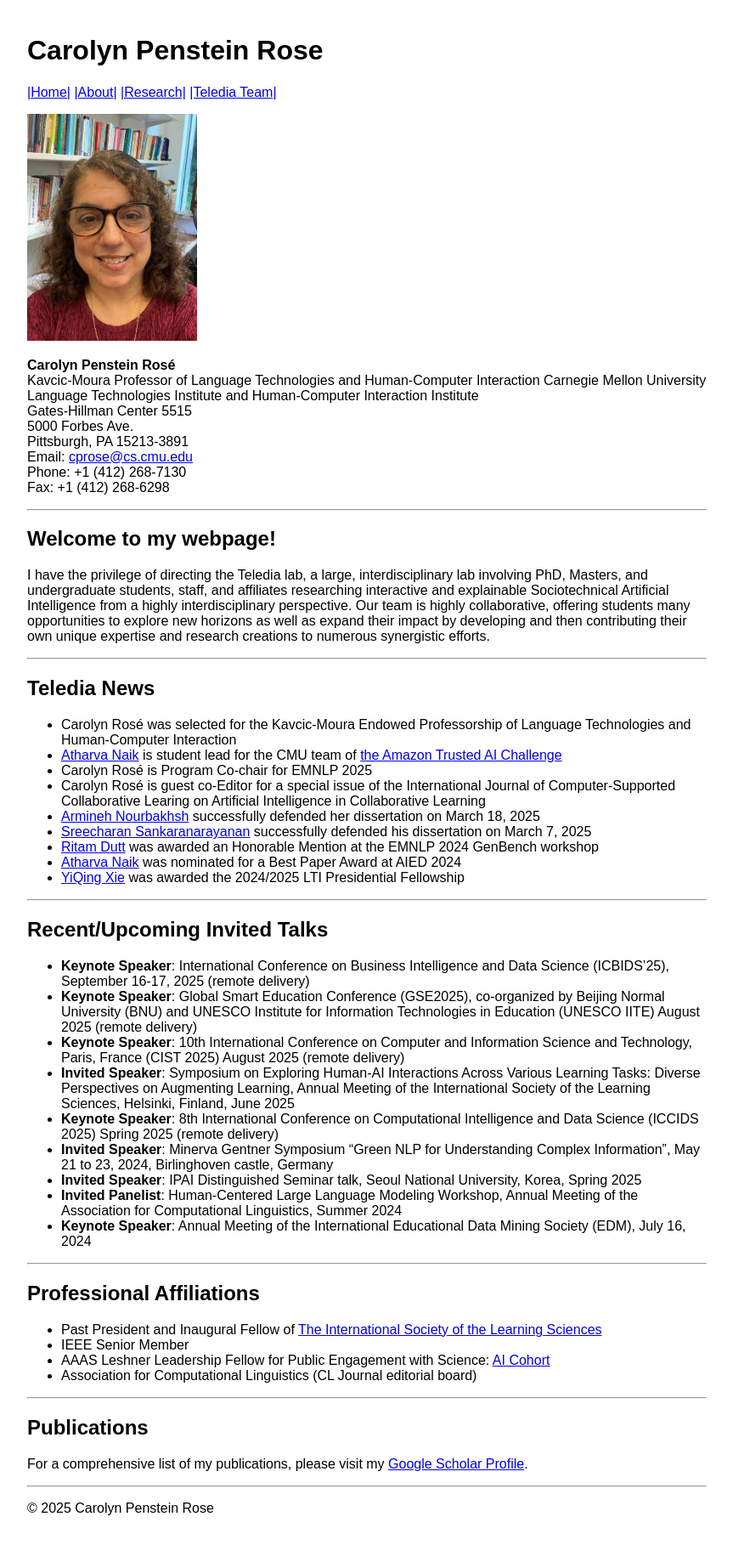
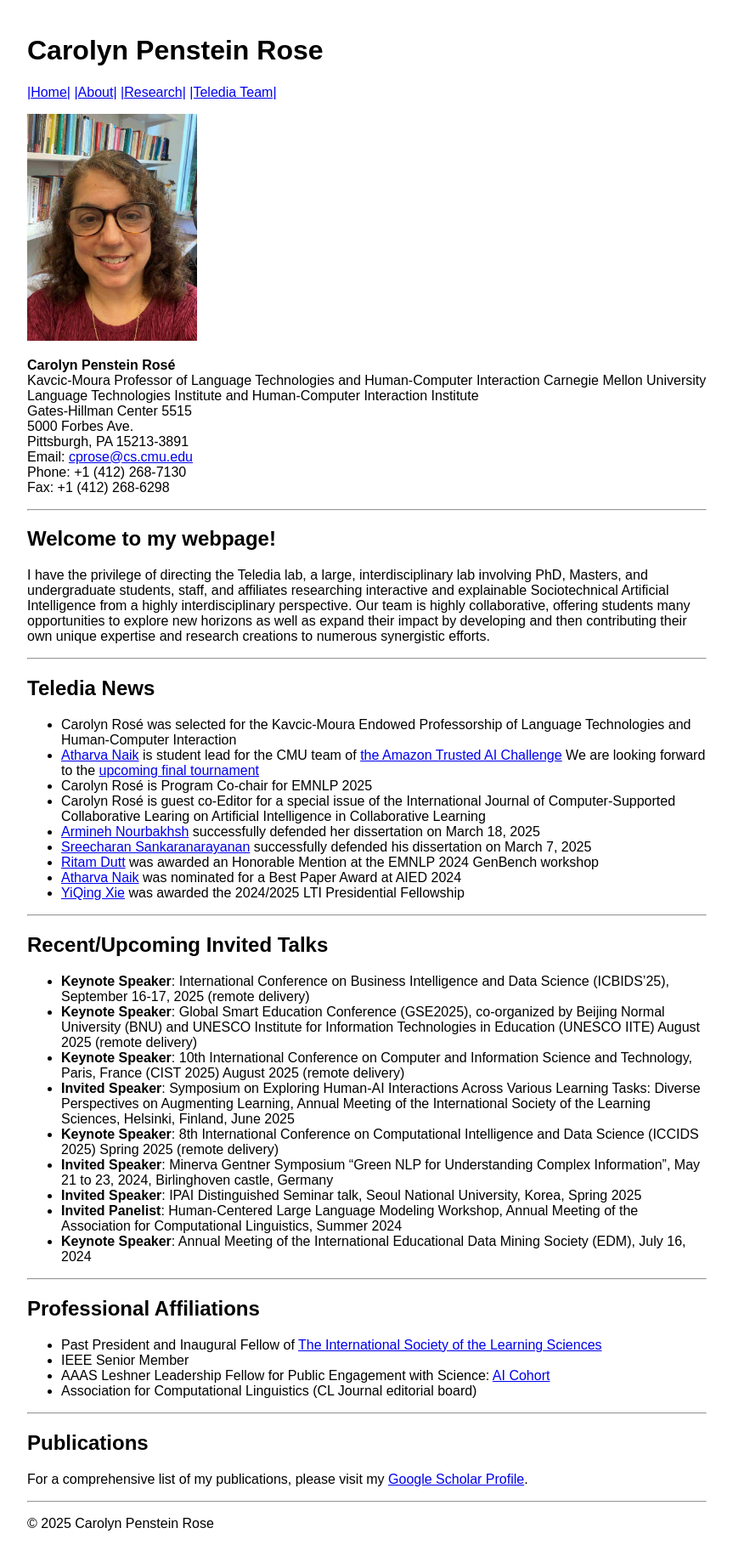
Before and after one commit to cp3a/cp3a.github.io, a Jekyll site: the page built from index.md, in a window 1280 px wide. Shown: the whole page at 85% size, without its empty margins (208-1071 px from the left). Built offline with Jekyll 4.4.1, drawn with Linux system fonts in a browser that asks for light colours.

Commit message:
Update index.md

```diff
--- a/index.md
+++ b/index.md
@@ -28,7 +28,7 @@ I have the privilege of directing the Teledia lab, a large, interdisciplinary la
 ## Teledia News
 
 - Carolyn Rosé was selected for the Kavcic-Moura Endowed Professorship of Language Technologies and Human-Computer Interaction
-- [Atharva Naik](https://atharva-naik.github.io/) is student lead for the CMU team of [the Amazon Trusted AI Challenge](https://www.amazon.science/amazon-nova-ai-challenge-accelerating-the-field-of-generative-ai)
+- [Atharva Naik](https://atharva-naik.github.io/) is student lead for the CMU team of [the Amazon Trusted AI Challenge](https://www.amazon.science/amazon-nova-ai-challenge-accelerating-the-field-of-generative-ai) We are looking forward to the [upcoming final tournament](https://www.amazon.science/nova-ai-challenge/finalist-teams-advance-in-the-amazon-nova-ai-challenge-trusted-ai-track)
 - Carolyn Rosé is Program Co-chair for EMNLP 2025
 - Carolyn Rosé is guest co-Editor for a special issue of the International Journal of Computer-Supported Collaborative Learing on Artificial Intelligence in Collaborative Learning
 - [Armineh Nourbakhsh](https://scholar.google.com/citations?user=Itf3MeIAAAAJ&hl=en) successfully defended her dissertation on March 18, 2025
```
